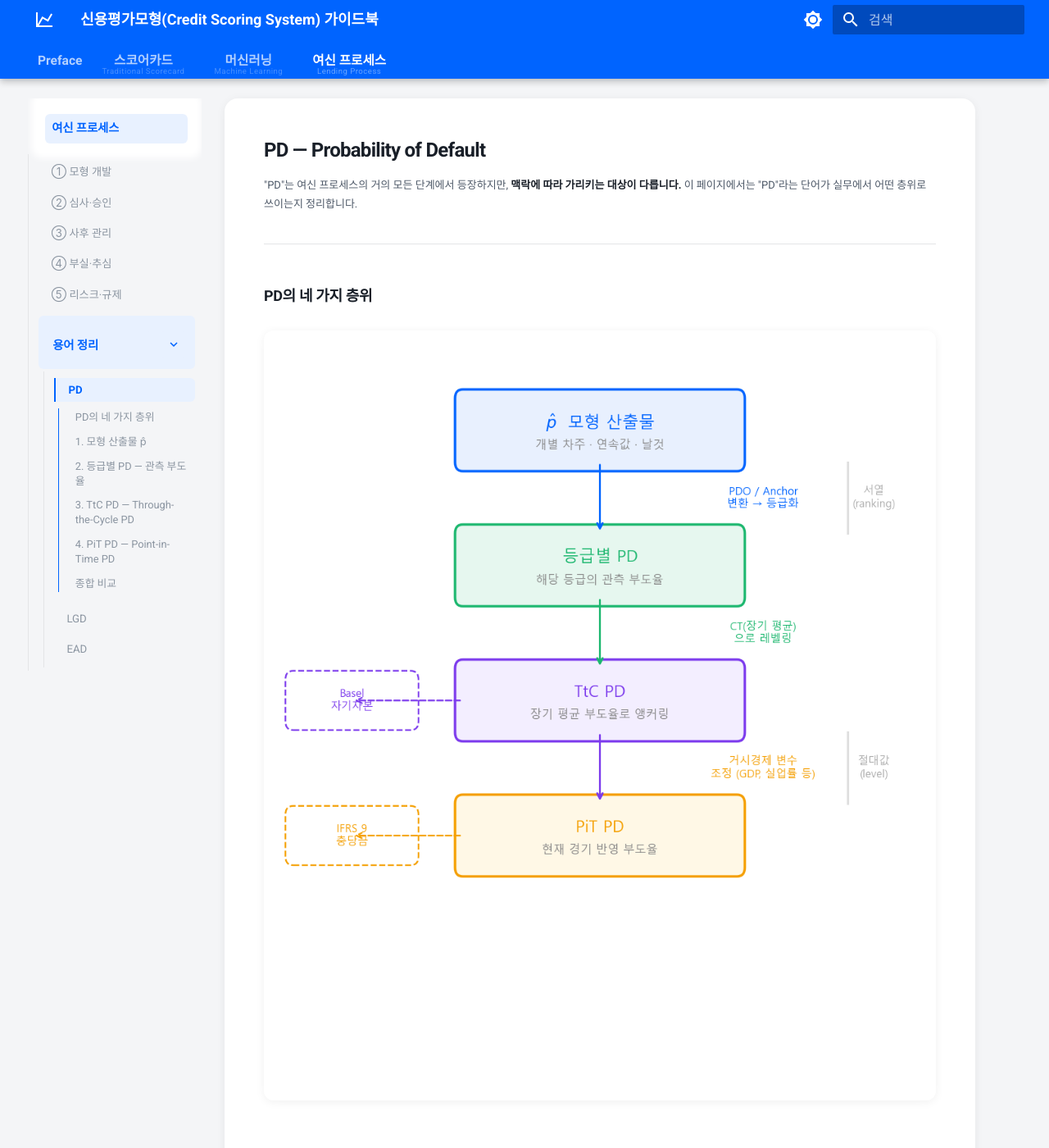
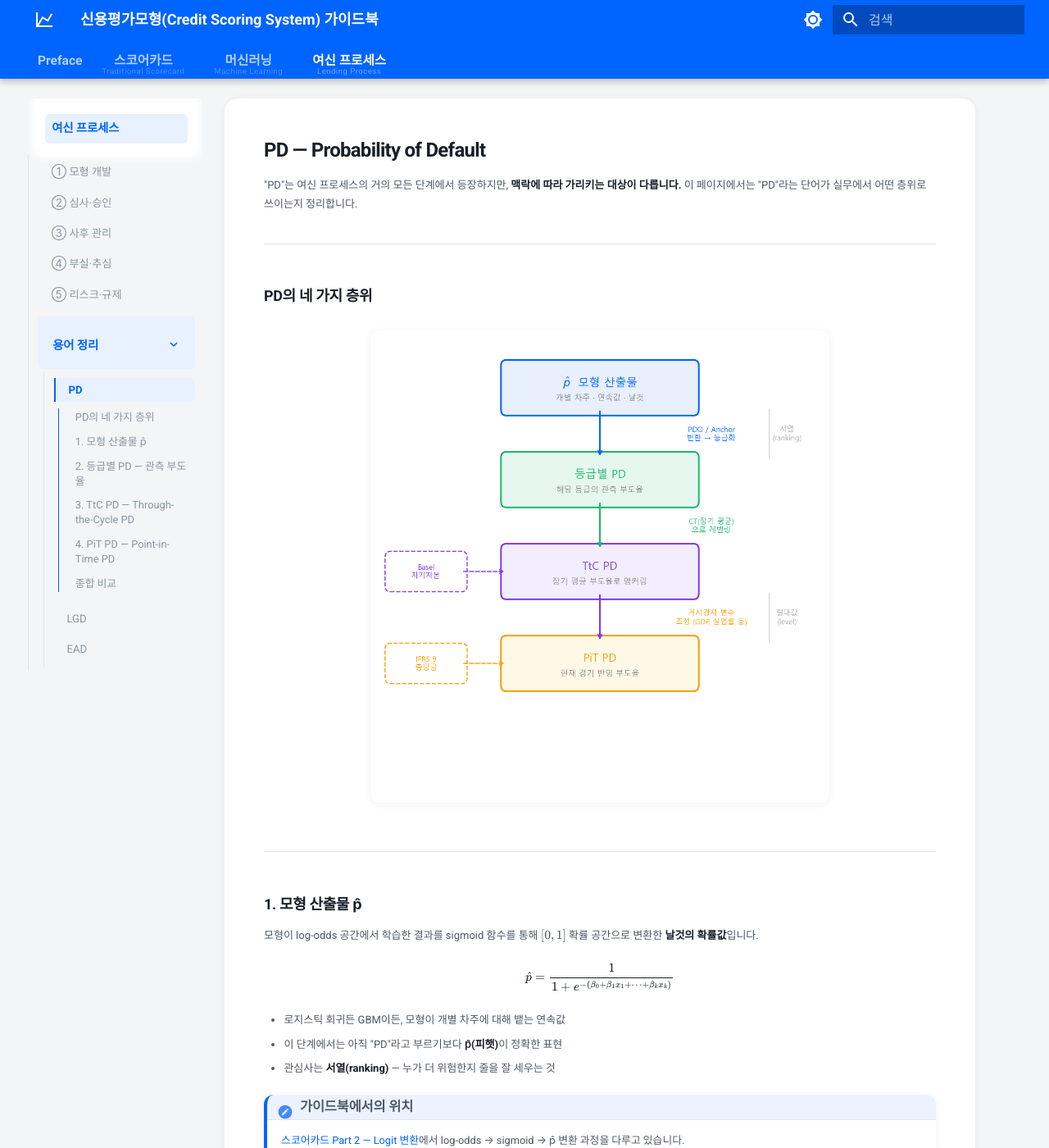
Before and after one commit to aigoldpig/credit-scoring-guidebook, an MkDocs documentation site: the page built from docs/lending_process/terms/pd.md, in a window 1280 px wide and 1400 px high. Shown: the whole window at 82% size. Built offline with MkDocs 1.6.1 and Material for MkDocs 9.7.7, drawn with Linux system fonts in a browser that asks for light colours.

Commit message:
docs: PD 그림 크기 조정 및 모바일 반응형 최적화
Co-Authored-By: Claude Opus 4.6 (1M context) <noreply@anthropic.com>

```diff
--- a/docs/lending_process/terms/pd.md
+++ b/docs/lending_process/terms/pd.md
@@ -12,7 +12,9 @@ title: "PD (Probability of Default)"
 
 ## PD의 네 가지 층위
 
-![PD의 네 가지 층위](images/pd_hierarchy.png)
+<div style="max-width:560px; margin:0 auto;" markdown>
+![](images/pd_hierarchy.png)
+</div>
 
 ---
 
--- a/docs/stylesheets/extra.css
+++ b/docs/stylesheets/extra.css
@@ -923,3 +923,10 @@ mjx-container[display="true"] {
     overflow-x: auto;
   }
 }
+
+/* ── 모바일 드로어: 헤더에 가리지 않도록 상단 여백 ── */
+@media screen and (max-width: 76.25em) {
+  .md-sidebar--primary .md-sidebar__scrollwrap {
+    top: 3rem;
+  }
+}
```
Also changed, not shown: docs/lending_process/terms/images/pd_hierarchy.png.
